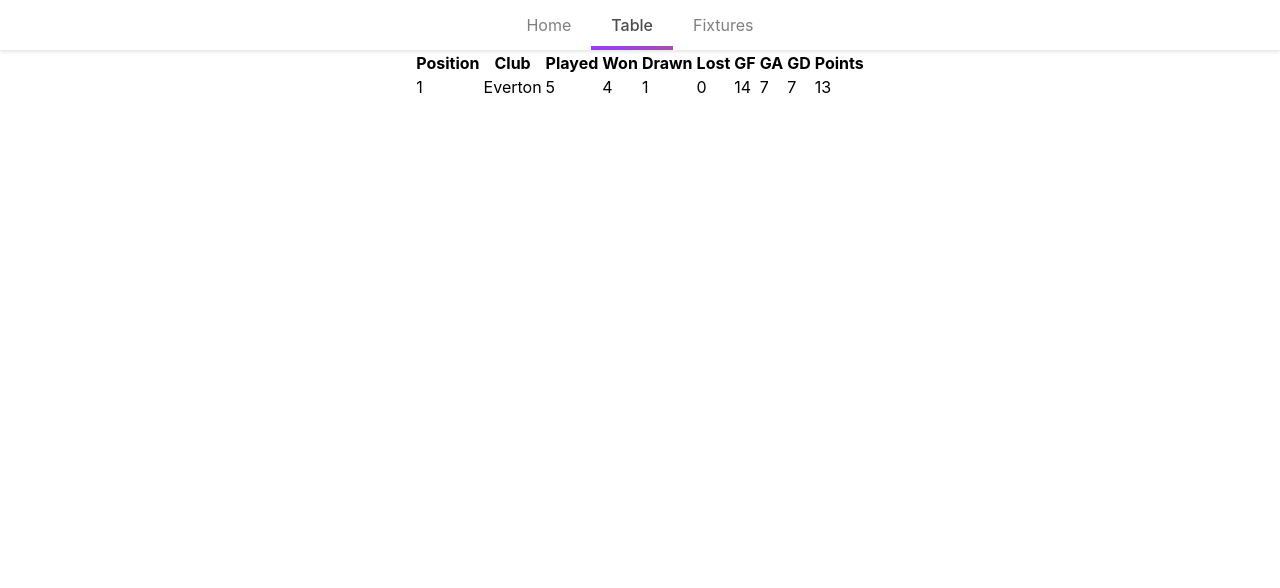
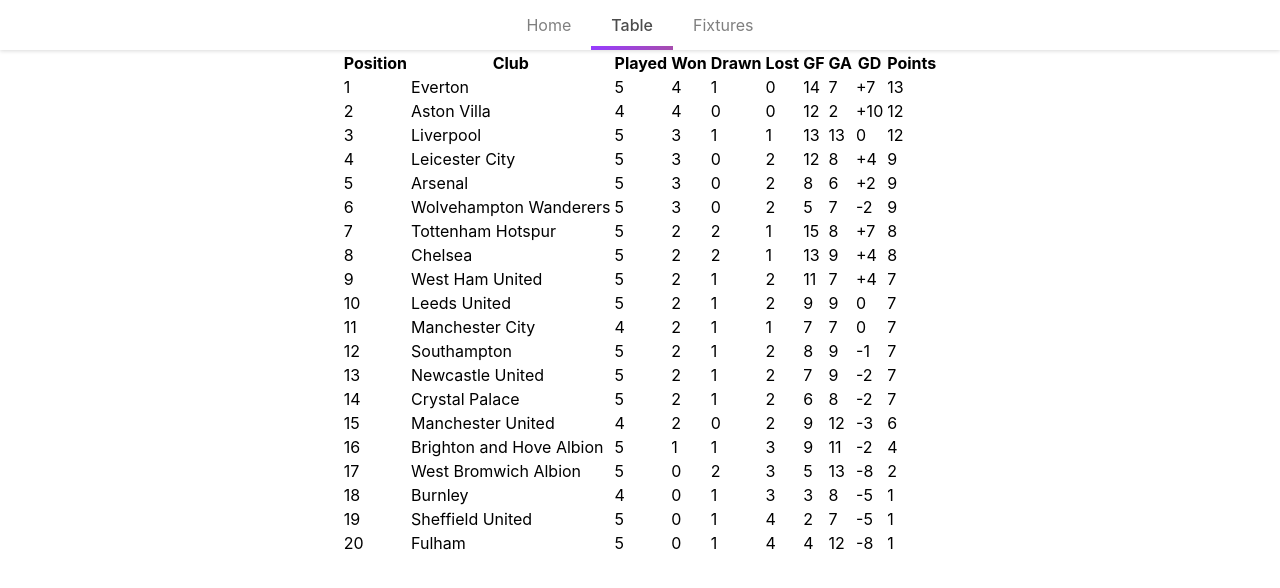
Before and after one commit to pramoch/football, a React (Create React App) app: page /table in a window 1280 px wide. Shown: the top 588 px of the page. Built offline with nearby package versions, Linux system fonts and the light colour scheme.

Commit message:
Table component: Dynamic render

```diff
--- a/src/components/Table/Table.js
+++ b/src/components/Table/Table.js
@@ -2,6 +2,250 @@
 import styles from './Table.module.css';
 
 const Table = () => {
+
+  const data = [
+    {
+      position: 1,
+      club: 'Everton',
+      played: 5,
+      won: 4,
+      drawn: 1,
+      lost: 0,
+      gf: 14,
+      ga: 7,
+      gd: '+7',
+      points: 13
+    },
+    {
+      position: 2,
+      club: 'Aston Villa',
+      played: 4,
+      won: 4,
+      drawn: 0,
+      lost: 0,
+      gf: 12,
+      ga: 2,
+      gd: '+10',
+      points: 12
+    },
+    {
+      position: 3,
+      club: 'Liverpool',
+      played: 5,
+      won: 3,
+      drawn: 1,
+      lost: 1,
+      gf: 13,
+      ga: 13,
+      gd: '0',
+      points: 12
+    },
+    {
+      position: 4,
+      club: 'Leicester City',
+      played: 5,
+      won: 3,
+      drawn: 0,
+      lost: 2,
+      gf: 12,
+      ga: 8,
+      gd: '+4',
+      points: 9
+    },
+    {
+      position: 5,
+      club: 'Arsenal',
+      played: 5,
+      won: 3,
+      drawn: 0,
+      lost: 2,
+      gf: 8,
+      ga: 6,
+      gd: '+2',
+      points: 9
+    },
+    {
+      position: 6,
+      club: 'Wolvehampton Wanderers',
+      played: 5,
+      won: 3,
+      drawn: 0,
+      lost: 2,
+      gf: 5,
+      ga: 7,
+      gd: '-2',
+      points: 9
+    },
+    {
+      position: 7,
+      club: 'Tottenham Hotspur',
+      played: 5,
+      won: 2,
+      drawn: 2,
+      lost: 1,
+      gf: 15,
+      ga: 8,
+      gd: '+7',
+      points: 8
+    },
+    {
+      position: 8,
+      club: 'Chelsea',
+      played: 5,
+      won: 2,
+      drawn: 2,
+      lost: 1,
+      gf: 13,
+      ga: 9,
+      gd: '+4',
+      points: 8
+    },
+    {
+      position: 9,
+      club: 'West Ham United',
+      played: 5,
+      won: 2,
+      drawn: 1,
+      lost: 2,
+      gf: 11,
+      ga: 7,
+      gd: '+4',
+      points: 7
+    },
+    {
+      position: 10,
+      club: 'Leeds United',
+      played: 5,
+      won: 2,
+      drawn: 1,
+      lost: 2,
+      gf: 9,
+      ga: 9,
+      gd: '0',
+      points: 7
+    },
+    {
+      position: 11,
+      club: 'Manchester City',
+      played: 4,
+      won: 2,
+      drawn: 1,
+      lost: 1,
+      gf: 7,
+      ga: 7,
+      gd: '0',
+      points: 7
+    },
+    {
+      position: 12,
+      club: 'Southampton',
+      played: 5,
+      won: 2,
+      drawn: 1,
+      lost: 2,
+      gf: 8,
+      ga: 9,
+      gd: '-1',
+      points: 7
+    },
+    {
+      position: 13,
+      club: 'Newcastle United',
+      played: 5,
+      won: 2,
+      drawn: 1,
+      lost: 2,
+      gf: 7,
+      ga: 9,
+      gd: '-2',
+      points: 7
+    },
+    {
+      position: 14,
+      club: 'Crystal Palace',
+      played: 5,
+      won: 2,
+      drawn: 1,
+      lost: 2,
+      gf: 6,
+      ga: 8,
+      gd: '-2',
+      points: 7
+    },
+    {
+      position: 15,
+      club: 'Manchester United',
+      played: 4,
+      won: 2,
+      drawn: 0,
+      lost: 2,
+      gf: 9,
+      ga: 12,
+      gd: '-3',
+      points: 6
+    },
+    {
+      position: 16,
+      club: 'Brighton and Hove Albion',
+      played: 5,
+      won: 1,
+      drawn: 1,
+      lost: 3,
+      gf: 9,
+      ga: 11,
+      gd: '-2',
+      points: 4
+    },
+    {
+      position: 17,
+      club: 'West Bromwich Albion',
+      played: 5,
+      won: 0,
+      drawn: 2,
+      lost: 3,
+      gf: 5,
+      ga: 13,
+      gd: '-8',
+      points: 2
+    },
+    {
+      position: 18,
+      club: 'Burnley',
+      played: 4,
+      won: 0,
+      drawn: 1,
+      lost: 3,
+      gf: 3,
+      ga: 8,
+      gd: '-5',
+      points: 1
+    },
+    {
+      position: 19,
+      club: 'Sheffield United',
+      played: 5,
+      won: 0,
+      drawn: 1,
+      lost: 4,
+      gf: 2,
+      ga: 7,
+      gd: '-5',
+      points: 1
+    },
+    {
+      position: 20,
+      club: 'Fulham',
+      played: 5,
+      won: 0,
+      drawn: 1,
+      lost: 4,
+      gf: 4,
+      ga: 12,
+      gd: '-8',
+      points: 1
+    }
+  ]
+
   return (
     <div className={styles.wrapper}>
       <table>
@@ -20,18 +264,24 @@
           </tr>
         </thead>
         <tbody>
-          <tr>
-            <td>1</td>
-            <td>Everton</td>
-            <td>5</td>
-            <td>4</td>
-            <td>1</td>
-            <td>0</td>
-            <td>14</td>
-            <td>7</td>
-            <td>7</td>
-            <td>13</td>
-          </tr>
+          {
+            data.map((team, index) => {
+              return (
+                <tr>
+                  <td>{team.position}</td>
+                  <td>{team.club}</td>
+                  <td>{team.played}</td>
+                  <td>{team.won}</td>
+                  <td>{team.drawn}</td>
+                  <td>{team.lost}</td>
+                  <td>{team.gf}</td>
+                  <td>{team.ga}</td>
+                  <td>{team.gd}</td>
+                  <td>{team.points}</td>
+                </tr>
+              )
+            })
+          }
         </tbody>
       </table>
     </div>
```
Also changed, not shown: 1 other file (tests, documents, lock files or other folders).
